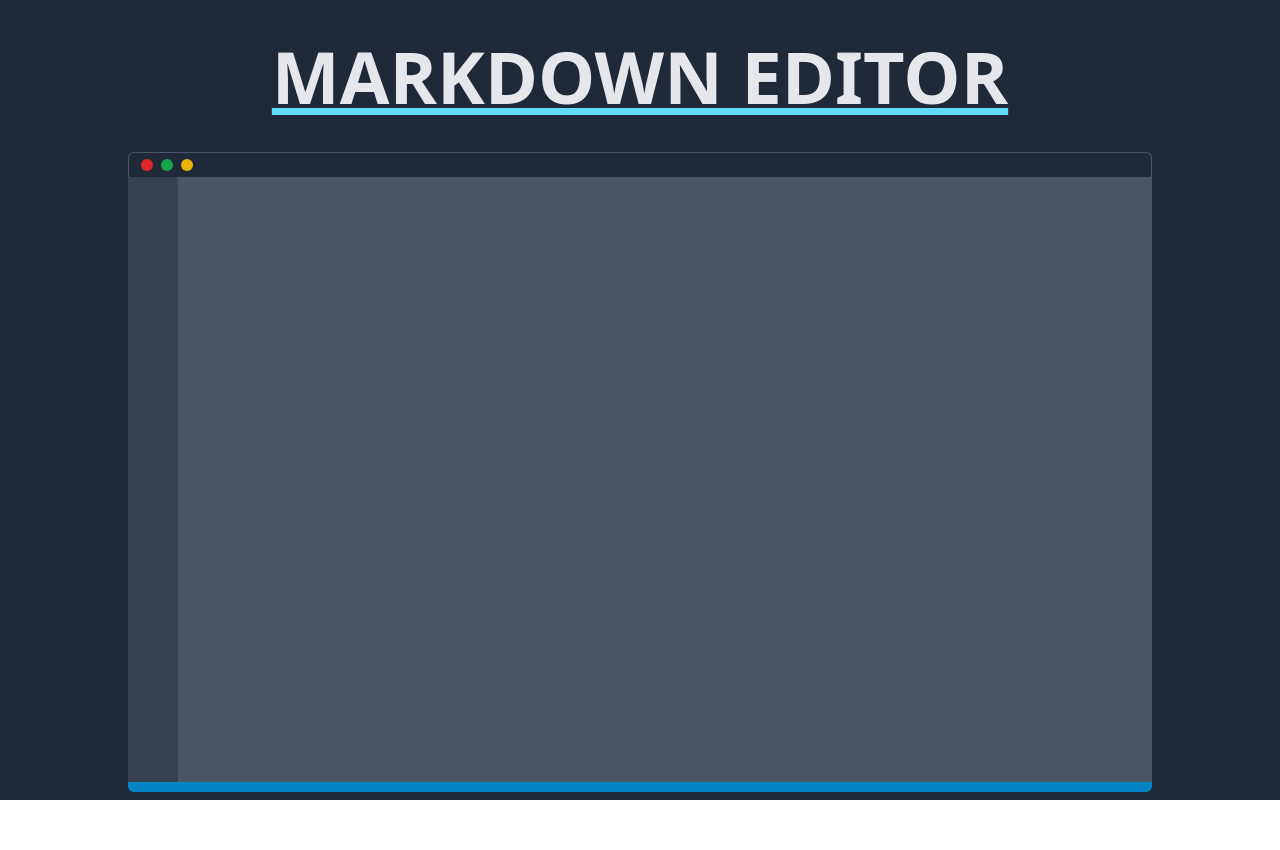
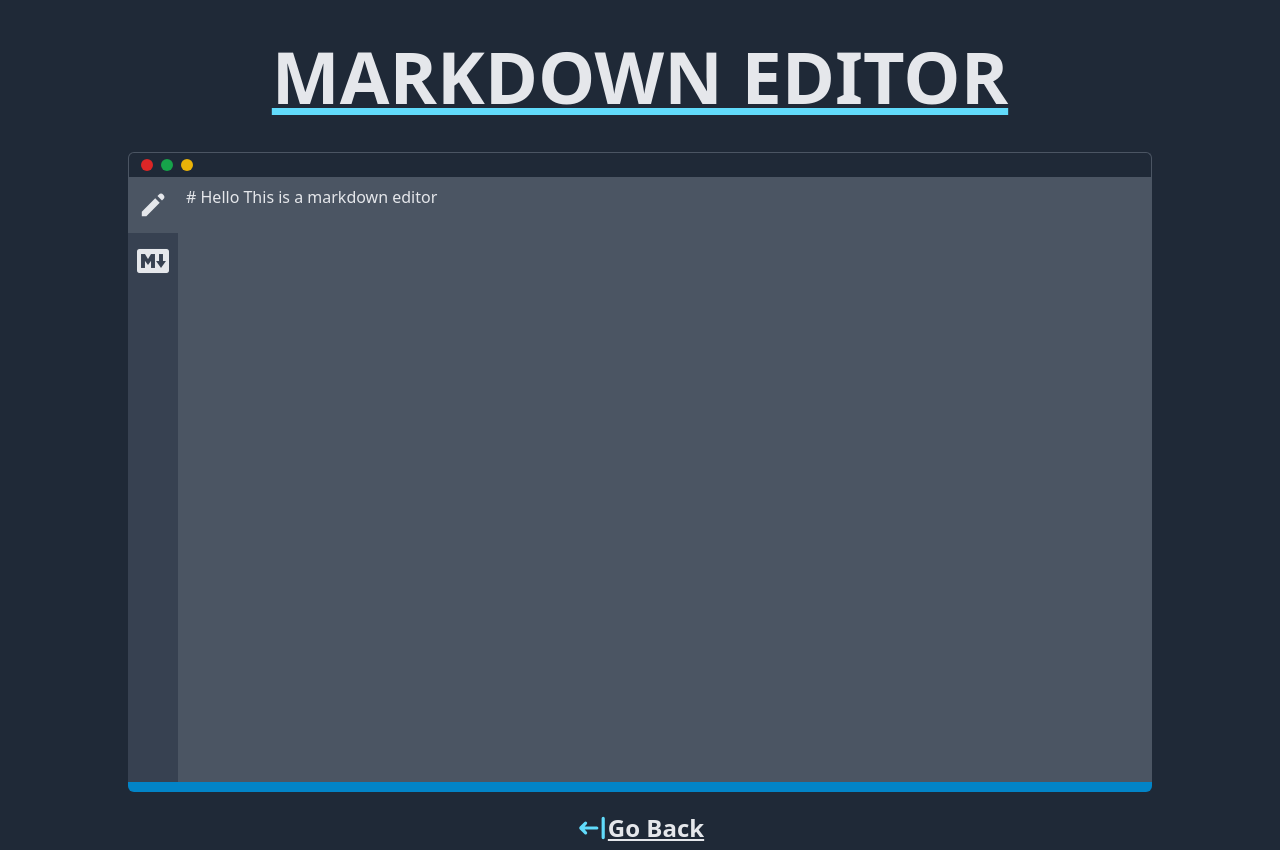
Before and after one commit to santos-pierre/bf-react-exos, a React (Vite) app: page /editor in a window 1280 px wide. Before the commit the page ends 800 px from the top, so only its background shows below. Built offline with nearby package versions, Linux system fonts and the light colour scheme; a web font is replaced by a local one.

Commit message:
Markdown Editor

```diff
--- a/src/Layouts/BaseLayout/index.tsx
+++ b/src/Layouts/BaseLayout/index.tsx
@@ -1,8 +1,28 @@
+import { LogoutIcon } from '@heroicons/react/solid';
+import { Link } from 'react-router-dom';
+import { useLocation } from 'react-router-dom';
+
 const BaseLayout: React.FC = ({ children }) => {
+    const { pathname } = useLocation();
+
     return (
         <div className="min-h-full text-gray-200 bg-gray-800 font-body">
             <div className="px-4 mx-auto max-w-7xl sm:px-6 lg:px-8">
-                <main className="max-w-5xl mx-auto">{children}</main>
+                <main className="max-w-5xl mx-auto">
+                    {children}
+                    {pathname !== '/' && (
+                        <div className="flex justify-center mx-auto my-5">
+                            <Link to={'/'}>
+                                <div className="inline-flex items-center group">
+                                    <LogoutIcon className="w-8 h-8 transition-all duration-500 transform rotate-180 text-react group-hover:text-white" />
+                                    <span className="text-2xl font-bold underline transition-all duration-500 group-hover:text-react">
+                                        Go Back
+                                    </span>
+                                </div>
+                            </Link>
+                        </div>
+                    )}
+                </main>
             </div>
         </div>
     );
--- a/src/pages/MarkdownEditor.tsx
+++ b/src/pages/MarkdownEditor.tsx
@@ -2,10 +2,13 @@ import { ChangeEvent, useState } from 'react';
 import PageTitle from '../components/ui/Title/PageTitle';
 import BaseLayout from '../Layouts/BaseLayout';
 import { micromark } from 'micromark';
+import { PencilIcon } from '@heroicons/react/solid';
+import clsx from 'clsx';
 
 const MarkdownEditor = () => {
-    const [content, setContent] = useState<string>('');
-    const [markdown, setMarkdown] = useState<string>('');
+    const [content, setContent] = useState<string>('# Hello This is a markdown editor');
+    const [markdown, setMarkdown] = useState<string>(micromark(content));
+    const [isEditing, setEditing] = useState<boolean>(true);
 
     const handleChange = (event: ChangeEvent<HTMLTextAreaElement>) => {
         setContent(event.target.value);
@@ -24,16 +27,47 @@ const MarkdownEditor = () => {
                     </div>
                 </div>
                 <div className="grid grid-cols-[50px,1fr]">
-                    <div className="bg-gray-700" />
-                    <textarea
-                        className="p-2 bg-gray-600 resize-none focus:outline-none"
-                        value={content}
-                        onChange={handleChange}
-                    />
+                    <div className="bg-gray-700">
+                        <div
+                            className={clsx(
+                                { 'bg-gray-600': isEditing },
+                                'inline-flex items-center justify-center w-full py-3 cursor-pointer hover:bg-gray-600'
+                            )}
+                            onClick={() => setEditing(true)}
+                        >
+                            <PencilIcon className="w-8 h-8" />
+                        </div>
+                        <div
+                            className={clsx(
+                                { 'bg-gray-600': !isEditing },
+                                'inline-flex items-center justify-center w-full py-3 cursor-pointer hover:bg-gray-600'
+                            )}
+                            onClick={() => setEditing(false)}
+                        >
+                            <svg
+                                xmlns="http://www.w3.org/2000/svg"
+                                viewBox="0 0 512 512"
+                                className="w-8 h-8 fill-current stroke-current"
+                            >
+                                <path d="M475 64H37C16.58 64 0 81.38 0 102.77v306.42C0 430.59 16.58 448 37 448h438c20.38 0 37-17.41 37-38.81V102.77C512 81.38 495.42 64 475 64zM288 368h-64V256l-48 64-48-64v112H64V144h64l48 80 48-80h64zm96 0l-80-112h48.05L352 144h64v112h48z" />
+                            </svg>
+                        </div>
+                    </div>
+                    {isEditing ? (
+                        <textarea
+                            className="p-2 bg-gray-600 resize-none focus:outline-none"
+                            value={content}
+                            onChange={handleChange}
+                        />
+                    ) : (
+                        <section
+                            className="max-h-[40rem] p-2 overflow-y-scroll prose bg-gray-600 prose-invert max-w-none"
+                            dangerouslySetInnerHTML={{ __html: markdown }}
+                        ></section>
+                    )}
                 </div>
                 <div className="rounded-b-md bg-sky-600"></div>
             </div>
-            <div className="prose prose-invert" dangerouslySetInnerHTML={{ __html: markdown }}></div>
         </BaseLayout>
     );
 };
```
